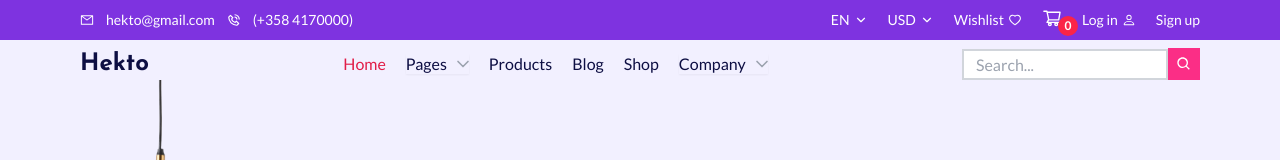
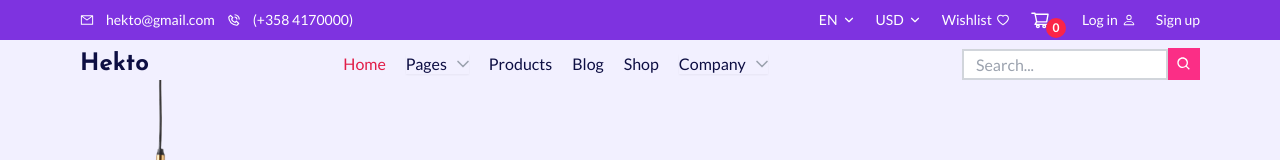
Before and after one commit to linhngkh/Ecommerce-Furniture-website, a React (Vite) app in the folder frontend/: page / in a window 1280 px wide. Shown: the top 160 px of the page. Built offline with nearby package versions, Linux system fonts and the light colour scheme; no server answers.

Commit message:
update navbar

```diff
--- a/frontend/src/components/Header.jsx
+++ b/frontend/src/components/Header.jsx
@@ -82,7 +82,7 @@ const Header = ({ isTopOfPage }) => {
                   Wishlist <AiOutlineHeart />
                 </div>
                 {/* shopping cart */}
-                <div className="relative">
+                <div className={`${itemCenter} relative mr-3`}>
                   <button>
                     <Link to="/cart">
                       <AiOutlineShoppingCart className="h-5 w-5" />
```
